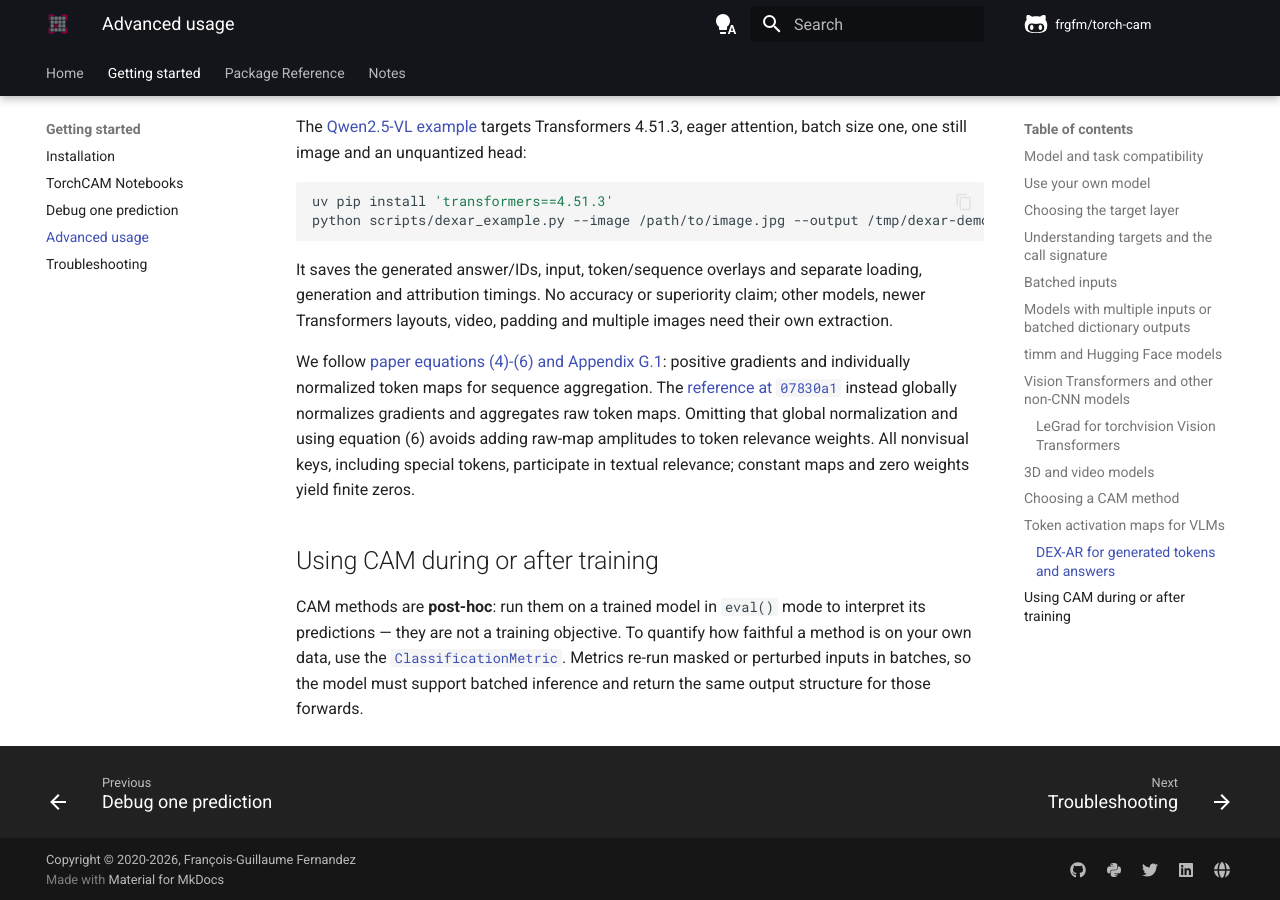
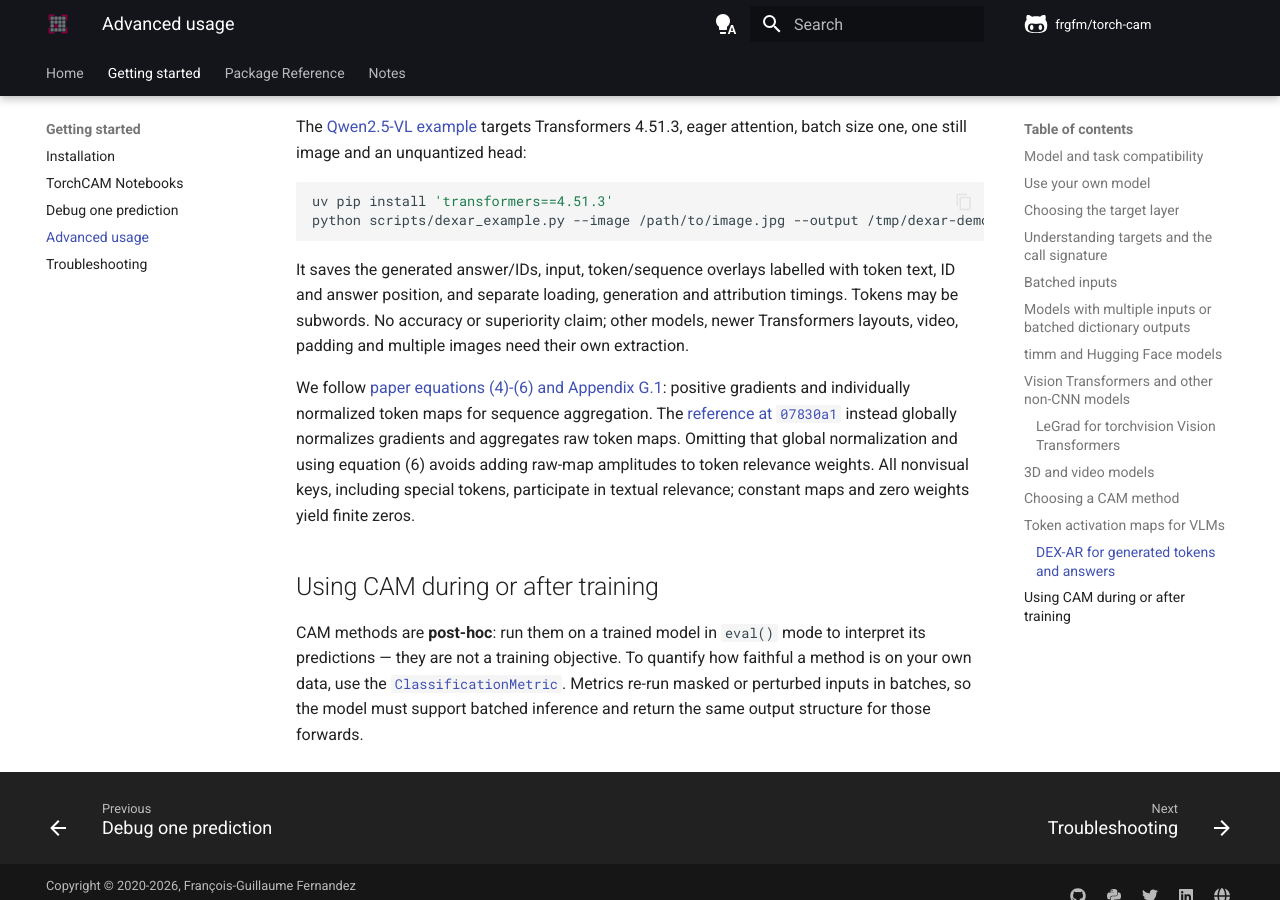
Before and after one commit to frgfm/torch-cam, an MkDocs documentation site: the page built from docs/docs/getting-started/advanced-usage.md, in a window 1280 px wide and 900 px high, scrolled down 13034 px. Built offline with MkDocs 1.6.1 and Material for MkDocs 9.7.7, drawn with Linux system fonts in a browser that asks for light colours; comment, search, counter and statistics services are not loaded.

Commit message:
docs: label DEX-AR targets with token text and position

````diff
--- a/docs/docs/getting-started/advanced-usage.md
+++ b/docs/docs/getting-started/advanced-usage.md
@@ -473,9 +473,9 @@ uv pip install 'transformers==4.51.3'
 python scripts/dexar_example.py --image /path/to/image.jpg --output /tmp/dexar-demo
 ```
 
-It saves the generated answer/IDs, input, token/sequence overlays and separate loading, generation and attribution
-timings. No accuracy or superiority claim; other models, newer Transformers layouts, video, padding and multiple
-images need their own extraction.
+It saves the generated answer/IDs, input, token/sequence overlays labelled with token text, ID and answer position,
+and separate loading, generation and attribution timings. Tokens may be subwords. No accuracy or superiority claim;
+other models, newer Transformers layouts, video, padding and multiple images need their own extraction.
 
 We follow [paper equations (4)-(6) and Appendix G.1](https://arxiv.org/abs/2603.06302): positive gradients and
 individually normalized token maps for sequence aggregation. The [reference at `07830a1`](https://github.com/WalBouss/DEX-AR/blob/07830a1e435eacde0acc68b31467681a236dc3a7/dexar/wrapper.py)
````
Also changed, not shown: 1 other file.
